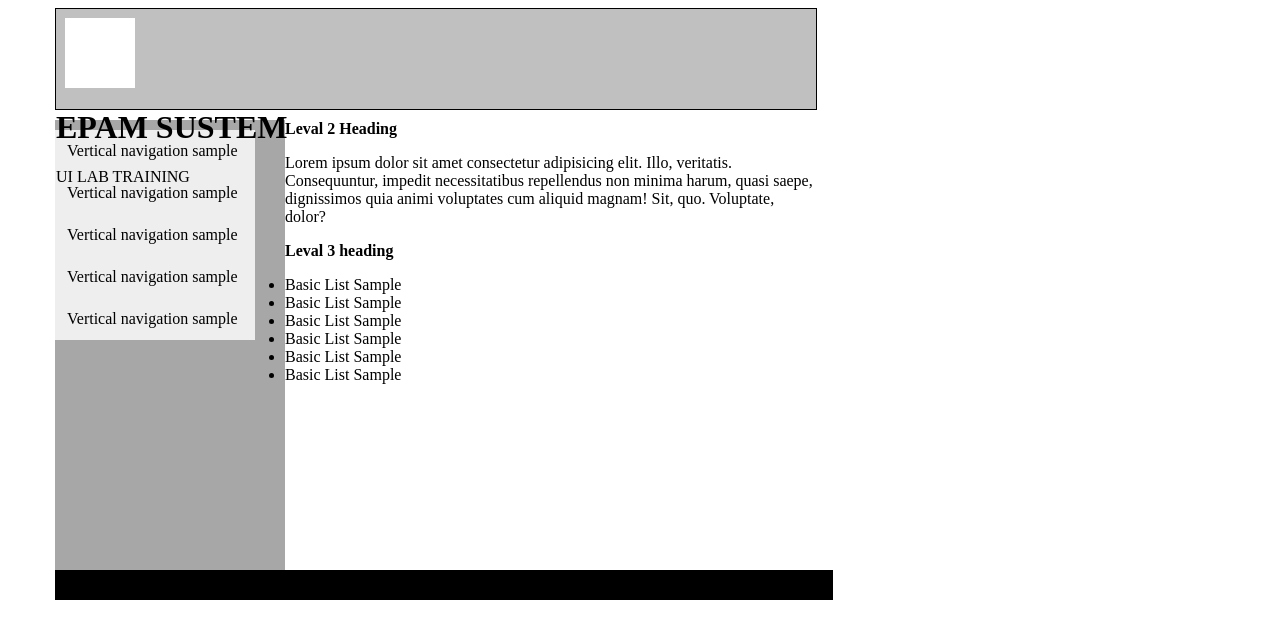
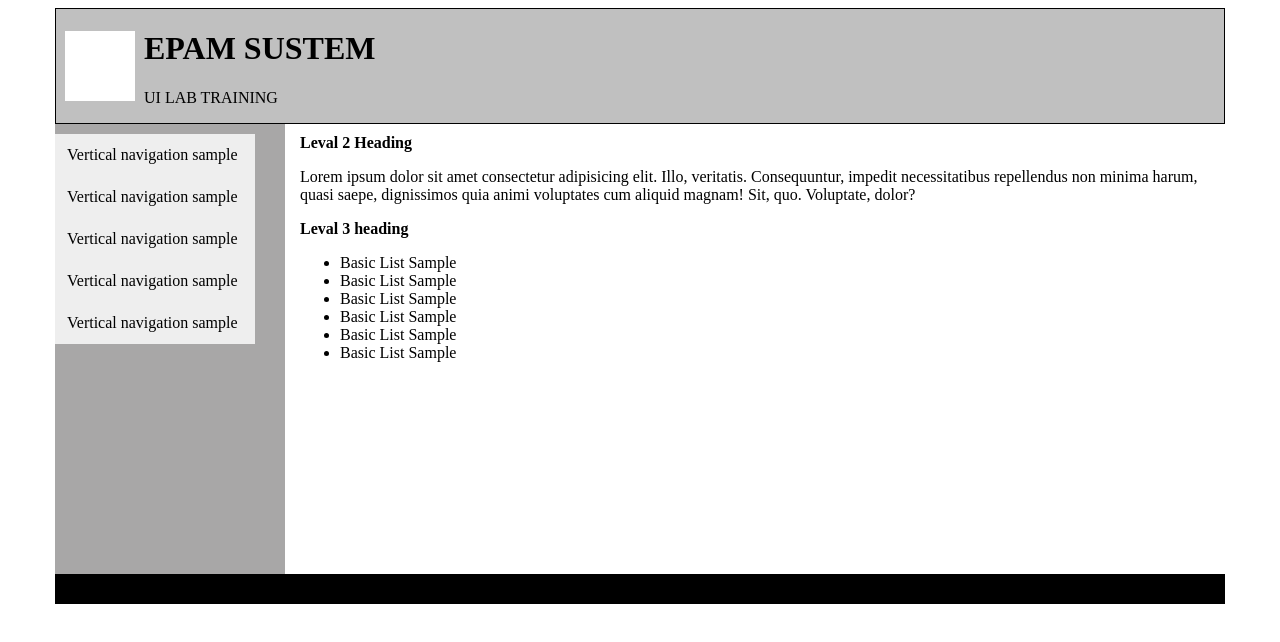
Before and after one commit to DarthVader94/LVL1, a plain HTML site: page index.html in a window 1280 px wide. Drawn offline with Linux system fonts and the light colour scheme.

Commit message:
[Mentor update] Update layout styles

```diff
--- a/css/style.css
+++ b/css/style.css
@@ -8,11 +8,10 @@ body {
 
 .header {
    border: 1px solid black;
-   height: 100px;
-   width: 760px;
    background-color: silver;
-   margin-bottom: 10px;
-
+   display: flex;
+   align-items: center;
+   flex-direction: row;
 }
 
 
@@ -31,9 +30,11 @@ body {
    height: 450px;
    width: 230px;
    background-color: rgb(168, 167, 167);
-   /*text-decoration: underline;*/
-   cursor: pointer;
-   float: left;
+}
+
+.content {
+   flex: 1;
+   padding: 10px 15px;
 }
 
 .vertical-menu {
@@ -56,9 +57,8 @@ body {
 
 
 .main {
-   width: 762px;
-   height: 450px;
-   background-color:white;
+   display: flex;
+   background-color: white;
    right: auto;
    text-align: left;
 }
@@ -72,7 +72,6 @@ font-family: ;
 
 .footer {
    height: 30px;
-   width: 778px;
    background-color: black;
 
 }
--- a/index.html
+++ b/index.html
@@ -19,6 +19,7 @@
             </div>
             <div class="nav"></div>
         </div>
+        <div class="main">
             <div class="aside">
                 <div class="vertical-menu">
 
@@ -29,9 +30,7 @@
                     <a href="#">Vertical navigation sample</a>
                 </div>
         </div>
-
-        <div class="main">
-
+        <div class="content">
             <b>Leval 2 Heading</b>
             <p class="main-text">Lorem ipsum dolor sit amet consectetur adipisicing elit. Illo, veritatis. Consequuntur,
                 impedit
@@ -49,6 +48,7 @@
                 </ul>
             </div>
         </div>
+        </div>
         <div class="footer"></div>
     </div>
 </body>
```
Lines whose indentation alone changed are shown as unchanged.
